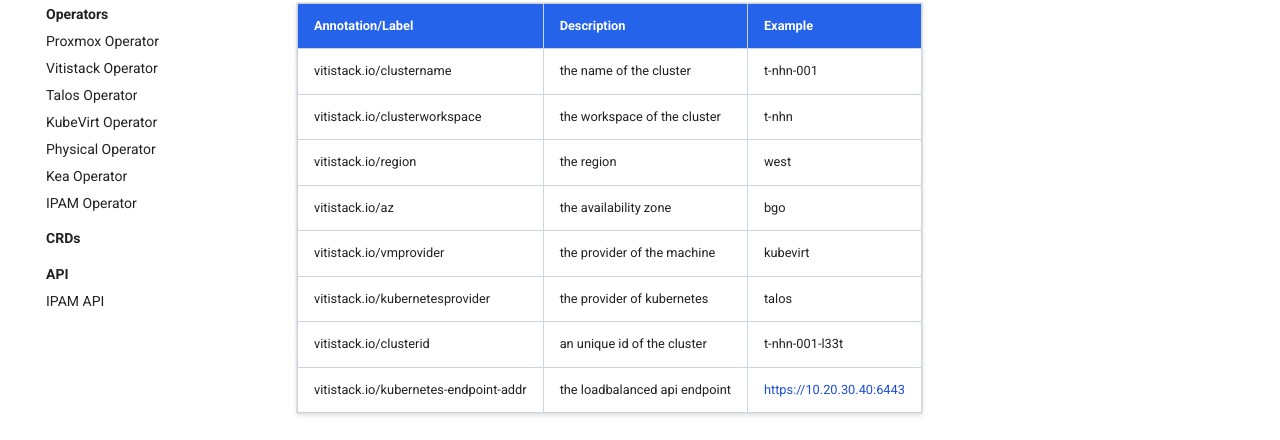
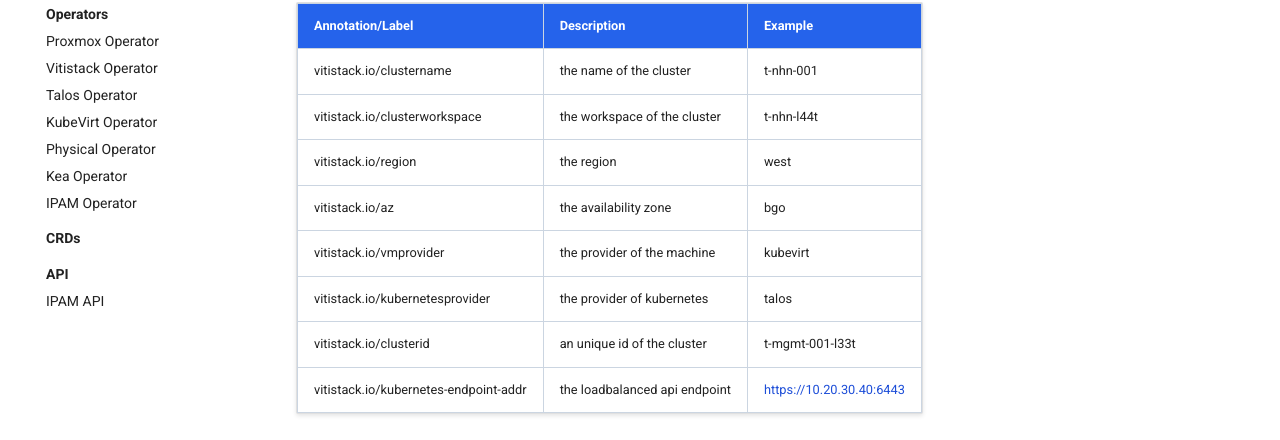
Before and after one commit to vitistack/docs, an MkDocs documentation site: the page built from docs/reference/configuration/clusterdiscovery.md, in a window 1280 px wide and 952 px high. Shown: the part 342-782 px from the top of the window. Built offline with MkDocs 1.6.1 and Material for MkDocs 9.7.7, drawn with Linux system fonts in a browser that asks for light colours; comment, search, counter and statistics services are not loaded.

Commit message:
Update clusterdiscovery.md

```diff
--- a/docs/reference/configuration/clusterdiscovery.md
+++ b/docs/reference/configuration/clusterdiscovery.md
@@ -5,10 +5,10 @@
 | Annotation/Label | Description | Example |
 |---|---|---|
 |vitistack.io/clustername|the name of the cluster|t-nhn-001|
-|vitistack.io/clusterworkspace|the workspace of the cluster|t-nhn|
+|vitistack.io/clusterworkspace|the workspace of the cluster|t-nhn-l44t|
 |vitistack.io/region|the region|west|
 |vitistack.io/az|the availability zone|bgo|
 |vitistack.io/vmprovider|the provider of the machine|kubevirt|
 |vitistack.io/kubernetesprovider|the provider of kubernetes|talos|
-|vitistack.io/clusterid|an unique id of the cluster|t-nhn-001-l33t|
+|vitistack.io/clusterid|an unique id of the cluster|t-mgmt-001-l33t|
 |vitistack.io/kubernetes-endpoint-addr|the loadbalanced api endpoint|https://10.20.30.40:6443|
```
